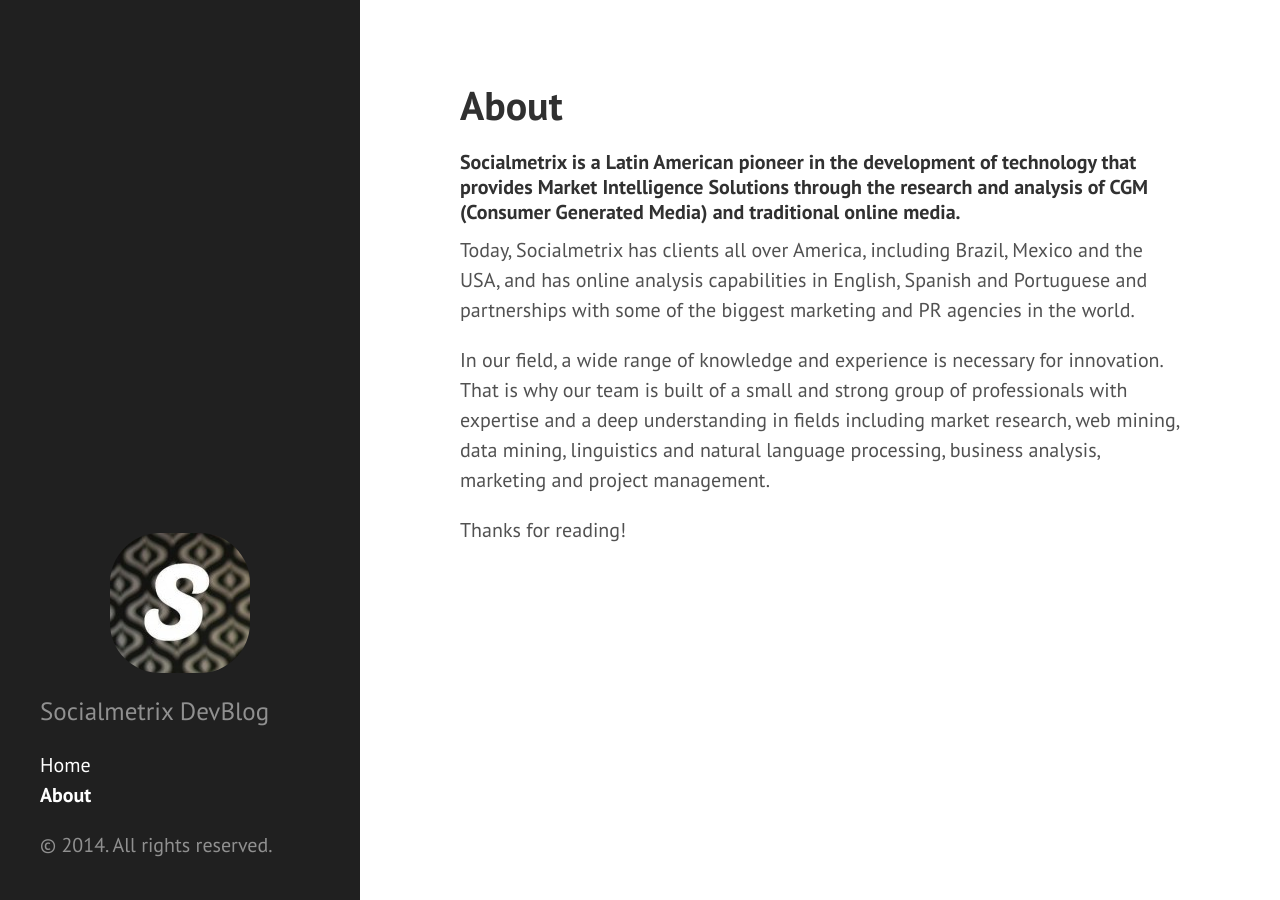
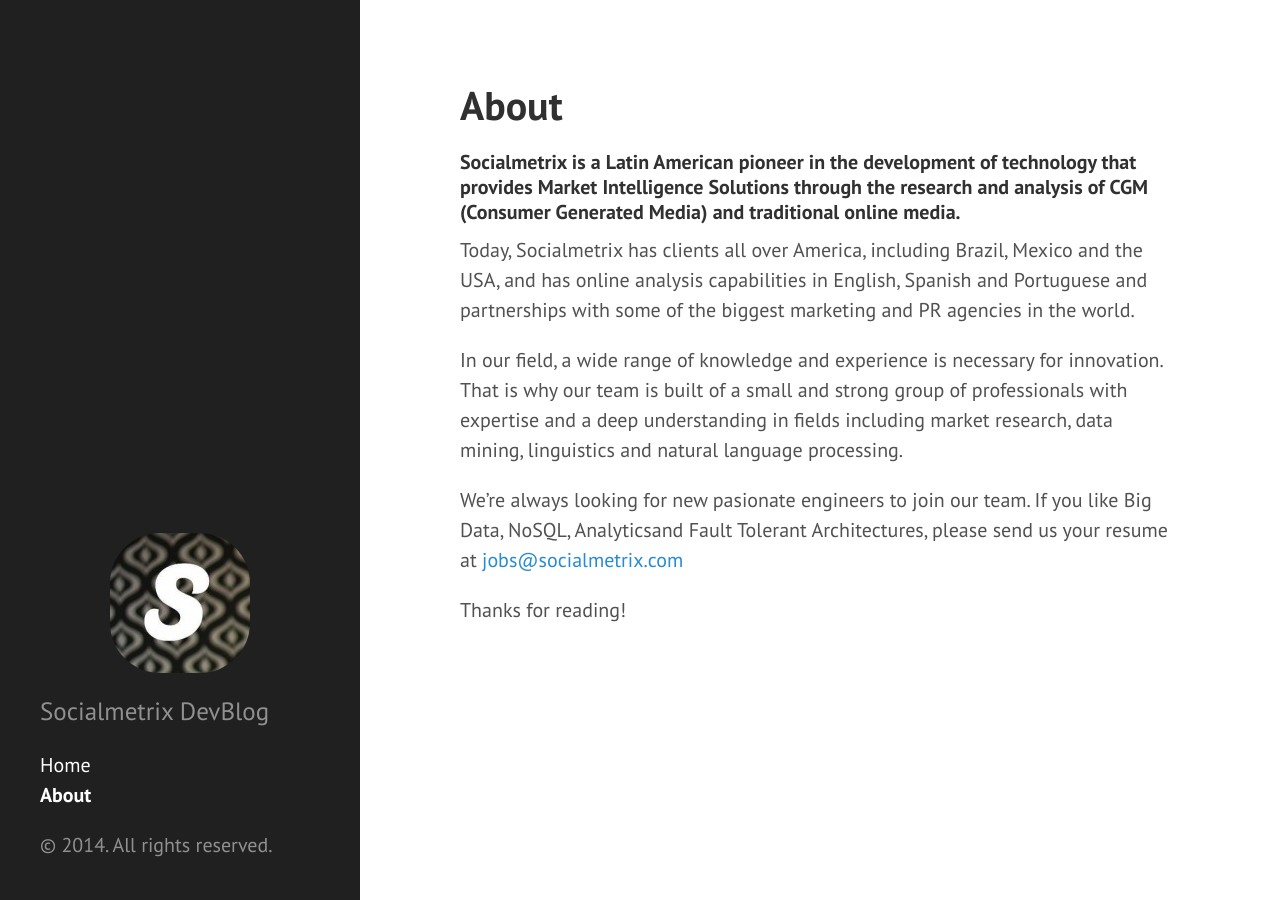
Before and after one commit to socialmetrix/socialmetrix.github.io, a Jekyll site: the page built from about.md, in a window 1280 px wide. Built offline with Jekyll 4.4.1, drawn with Linux system fonts in a browser that asks for light colours; Markdown is read by kramdown in place of the engine named in the settings.

Commit message:
adding new text to about.md

```diff
--- a/about.md
+++ b/about.md
@@ -7,6 +7,8 @@
 
 Today, Socialmetrix has clients all over America, including Brazil, Mexico and the USA, and has online analysis capabilities in English, Spanish and Portuguese and partnerships with some of the biggest marketing and PR agencies in the world.
 
-In our field, a wide range of knowledge and experience is necessary for innovation. That is why our team is built of a small and strong group of professionals with expertise and a deep understanding in fields including market research, web mining, data mining, linguistics and natural language processing, business analysis, marketing and project management.
+In our field, a wide range of knowledge and experience is necessary for innovation. That is why our team is built of a small and strong group of professionals with expertise and a deep understanding in fields including market research, data mining, linguistics and natural language processing.
+
+We're always looking for new pasionate engineers to join our team. If you like Big Data, NoSQL, Analyticsand Fault Tolerant Architectures, please send us your resume at [jobs@socialmetrix.com](mailto:jobs@socialmetrix.com)
 
 Thanks for reading!
```
